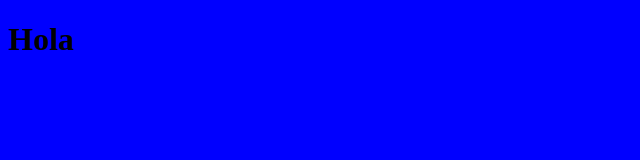
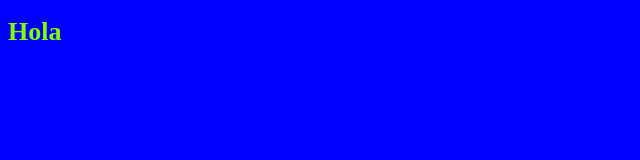
Before and after one commit to Daniher01/cursoGit, a plain HTML site: page index.html in a window 1280 px wide. Shown: the whole page, without its empty margins (0-640 px from the left). Drawn offline with Linux system fonts and the light colour scheme.

Commit message:
tamaño y color de fuente

```diff
--- a/CSS/style.css
+++ b/CSS/style.css
@@ -1,3 +1,5 @@
 body {
     background-color: blue;
+    font-size: small;
+    color: chartreuse;
 }
```
